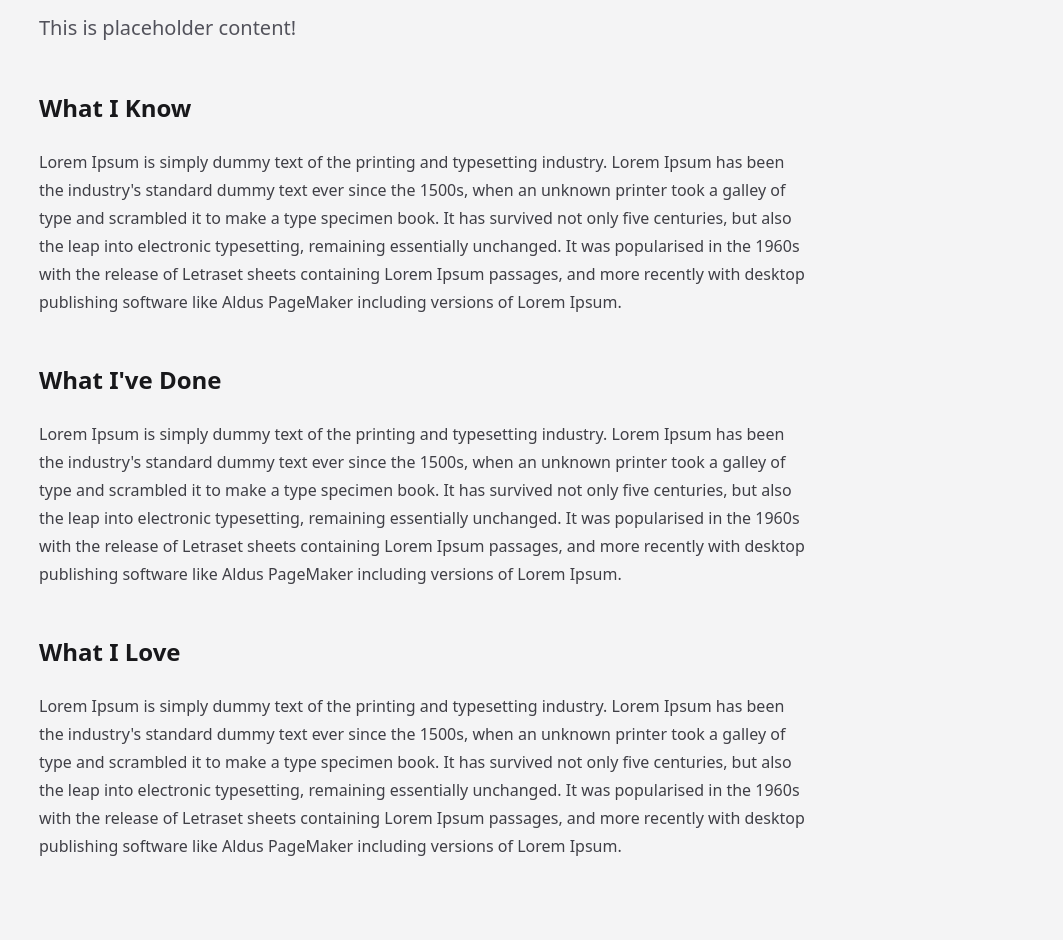
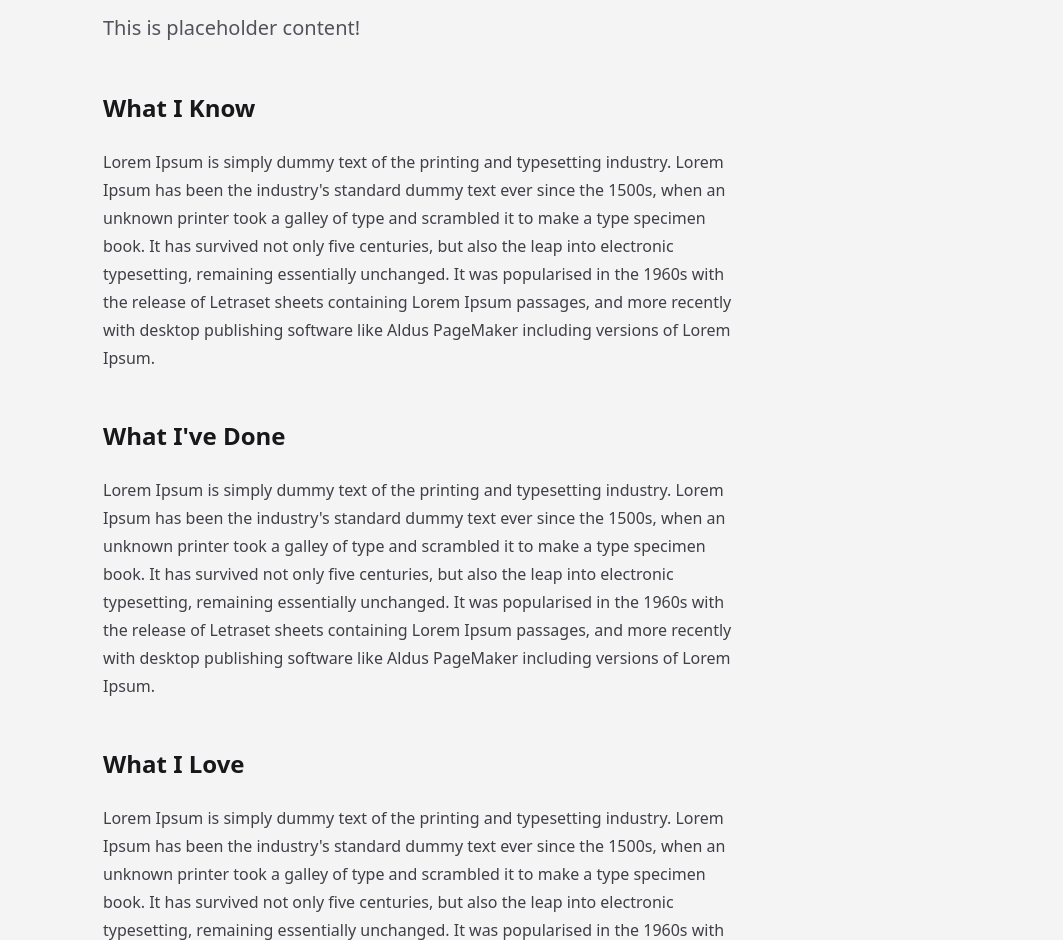
Before and after one commit to abookout/site, a website: page index.html in a window 1280 px wide. Shown: the part 140-1080 px from the top of the page, without its empty margins (217-1280 px from the left). Before the commit the page ends 1020 px from the top, so only its background shows below. Drawn offline with Linux system fonts and the light colour scheme.

Commit message:
minor formatting improvements

```diff
--- a/index.html
+++ b/index.html
@@ -7,7 +7,8 @@
   </head>
 
   <body class="min-w-full prose prose-zinc bg-zinc-100">
-    <a href="#main-content" class="skip-to-content">Skip to main content</a>
+    <!-- TODO: skip to content unnecessary unless done nav -->
+    <!-- <a href="#main-content" class="skip-to-content">Skip to main content</a> -->
     <header
       class="not-prose h-20 sticky top-0 bg-inherit flex flex-nowrap justify-end items-center py-4 gap-x-6"
     >
@@ -22,10 +23,10 @@
     </header>
 
     <!-- TODO: nav -->
-    <main id="main-content" class="mx-10 md:mx-24 lg:mx-64">
+    <main id="main-content" class="mx-10 md:mx-24 lg:mx-[25vw]">
       <h1>Hi, I'm Anika :)</h1>
       <p class="lead">This is placeholder content!</p>
-      <h2 class="sticky top-4">What I Know</h2>
+      <h2 class="sticky top-10">What I Know</h2>
       <p>
         Lorem Ipsum is simply dummy text of the printing and typesetting
         industry. Lorem Ipsum has been the industry's standard dummy text ever
@@ -37,7 +38,7 @@
         with desktop publishing software like Aldus PageMaker including versions
         of Lorem Ipsum.
       </p>
-      <h2>What I've Done</h2>
+      <h2 class="sticky top-10">What I've Done</h2>
       <p>
         Lorem Ipsum is simply dummy text of the printing and typesetting
         industry. Lorem Ipsum has been the industry's standard dummy text ever
@@ -49,7 +50,7 @@
         with desktop publishing software like Aldus PageMaker including versions
         of Lorem Ipsum.
       </p>
-      <h2>What I Love</h2>
+      <h2 class="sticky top-10">What I Love</h2>
       <p>
         Lorem Ipsum is simply dummy text of the printing and typesetting
         industry. Lorem Ipsum has been the industry's standard dummy text ever
@@ -61,6 +62,7 @@
         with desktop publishing software like Aldus PageMaker including versions
         of Lorem Ipsum.
       </p>
+      <hr />
     </main>
   </body>
 </html>
```
Also changed, not shown: dist/output.css.
